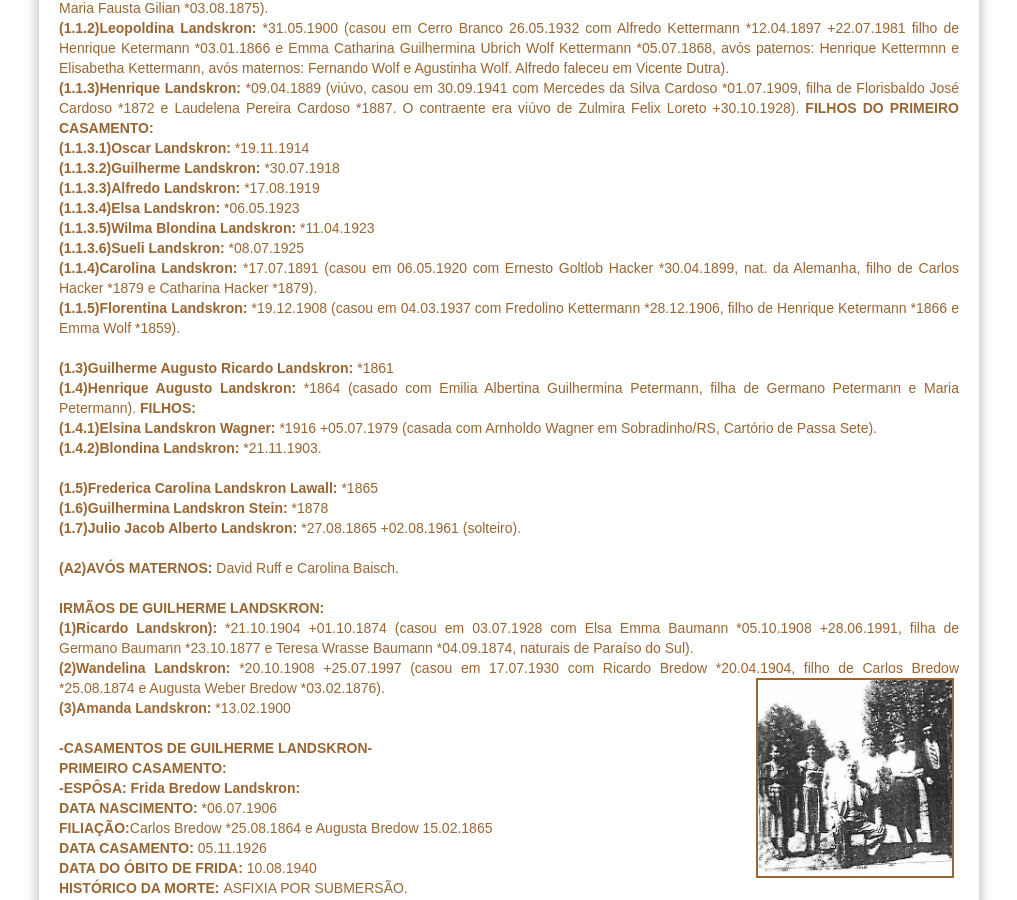
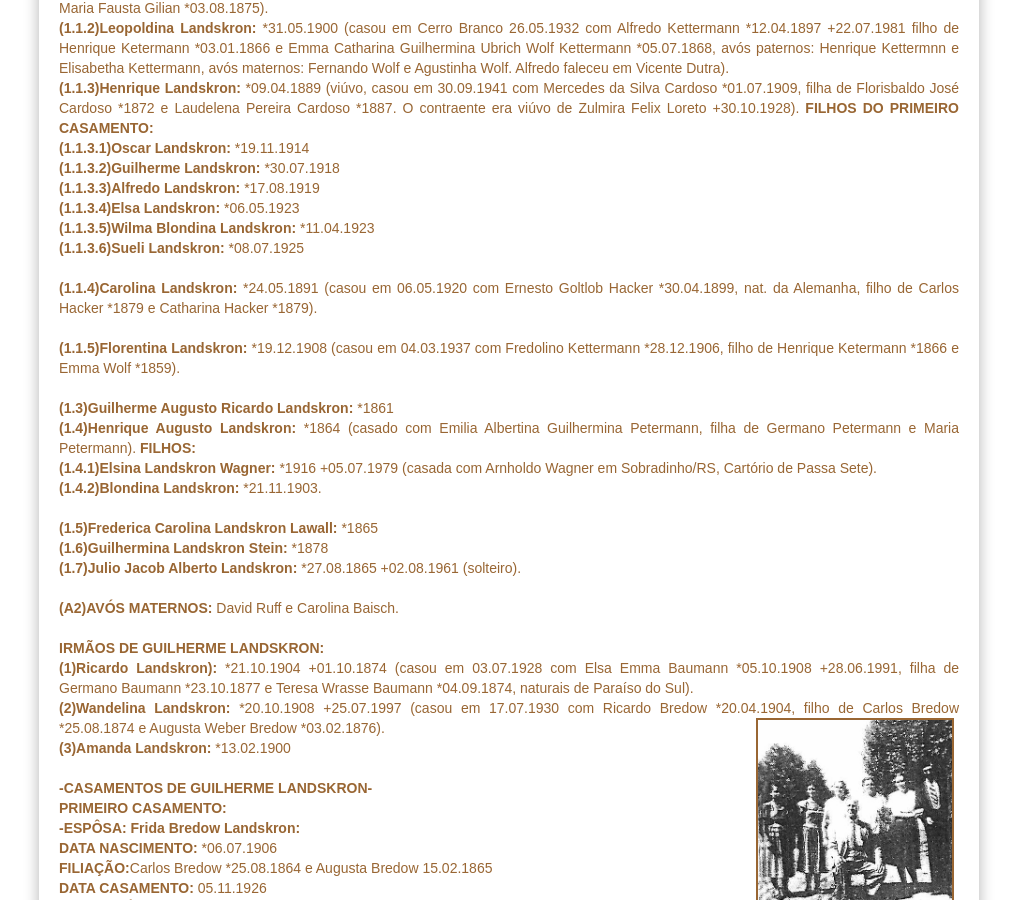
Before and after one commit to claudiovargas1955/claudiovargas1955.github.io, a Jekyll site: the page built from _pages/arvore-genealogica-de-guilherme landskron.html, in a window 1280 px wide and 900 px high, scrolled down 684 px. Shown: the whole window, without its empty margins (131-1148 px from the left). Built offline with Jekyll 4.4.1, drawn with Linux system fonts in a browser that asks for light colours; some web fonts are replaced.

Commit message:
Update arvore-genealogica-de-guilherme landskron.html

```diff
--- a/_pages/arvore-genealogica-de-guilherme landskron.html
+++ b/_pages/arvore-genealogica-de-guilherme landskron.html
@@ -78,10 +78,10 @@
        <b>(1.1.3.3)Alfredo Landskron: </b>*17.08.1919 <br>
        <b>(1.1.3.4)Elsa Landskron: </b>*06.05.1923 <br>
        <b>(1.1.3.5)Wilma Blondina Landskron: </b>*11.04.1923 <br>
-       <b>(1.1.3.6)Sueli Landskron: </b>*08.07.1925<br>
+       <b>(1.1.3.6)Sueli Landskron: </b>*08.07.1925<br><br>
 
-<b>(1.1.4)Carolina Landskron: </b>*17.07.1891 (casou em 06.05.1920 com Ernesto Goltlob Hacker *30.04.1899, nat. da Alemanha, filho de
-Carlos Hacker *1879 e Catharina Hacker *1879). <br>
+<b>(1.1.4)Carolina Landskron: </b>*24.05.1891 (casou em 06.05.1920 com Ernesto Goltlob Hacker *30.04.1899, nat. da Alemanha, filho de
+Carlos Hacker *1879 e Catharina Hacker *1879). <br><br>
 
 <b>(1.1.5)Florentina Landskron: </b>*19.12.1908 (casou em 04.03.1937 com Fredolino Kettermann *28.12.1906, filho de Henrique Ketermann
 *1866 e Emma Wolf *1859).<br><br>
```
